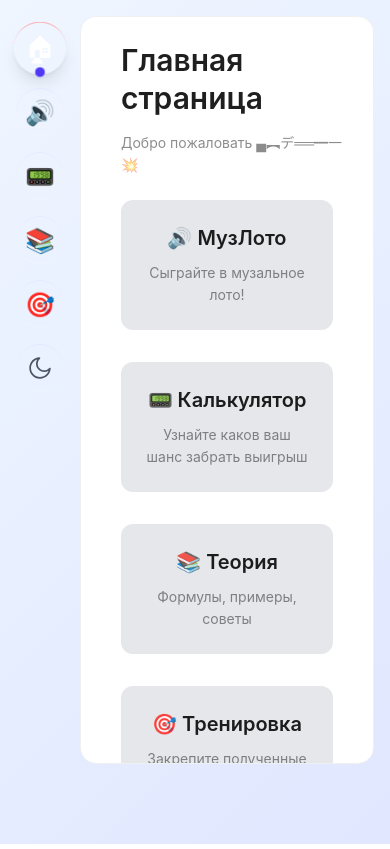
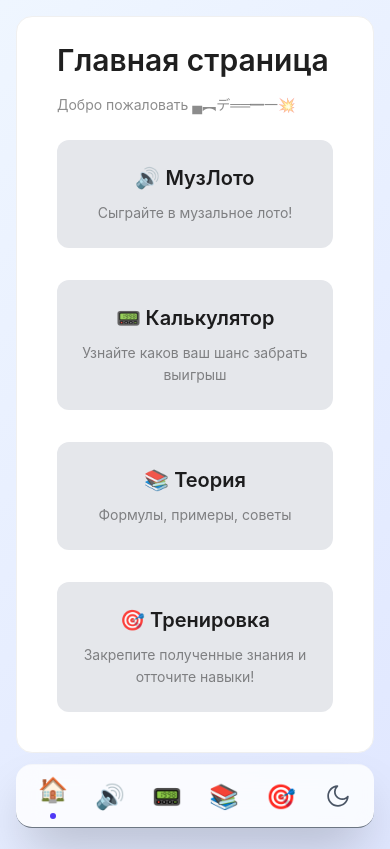
Before and after one commit to PilaFFF/Helpoker, a React (Vite) app: page / in a window 390 px wide. Built offline with nearby package versions, Linux system fonts and the light colour scheme.

Commit message:
добавил адаптивное меню, под мобилу. доработал лендинг

```diff
--- /dev/null
+++ b/src/shared/ui/CardPickerGrid.tsx
@@ -0,0 +1,43 @@
+import { Tooltip } from 'antd'
+import { PlayingCard } from '@/shared/ui'
+import { ranks, suits } from '@/shared/lib/poker/types'
+import type { Card } from '@/shared/lib/poker/types'
+import type { FC } from 'react'
+
+interface CardPickerGridProps {
+	isDark: boolean
+	selectedSet: Set<string>
+	onPick: (card: Card) => void
+}
+
+export const CardPickerGrid: FC<CardPickerGridProps> = ({ isDark, selectedSet, onPick }) => {
+	return (
+		<div className="grid grid-cols-4 gap-4">
+			{suits.map((suit) => (
+				<div key={suit} className="flex flex-col items-center">
+					<div className="flex flex-wrap justify-center gap-2">
+						{ranks.map((rank) => {
+							const card: Card = { rank, suit }
+							const key = `${rank}${suit}`
+							const disabled = selectedSet.has(key)
+
+							return (
+								<Tooltip key={key} title={disabled ? 'Уже выбрана' : 'Добавить'}>
+									<span>
+										<PlayingCard
+											card={card}
+											variant="small"
+											disabled={disabled}
+											isDark={isDark}
+											onClick={() => onPick(card)}
+										/>
+									</span>
+								</Tooltip>
+							)
+						})}
+					</div>
+				</div>
+			))}
+		</div>
+	)
+}
--- a/src/shared/ui/MainLayout.tsx
+++ b/src/shared/ui/MainLayout.tsx
@@ -3,8 +3,10 @@ import { SunOutlined, MoonOutlined } from '@ant-design/icons'
 import { observer } from 'mobx-react-lite'
 import { motion } from 'framer-motion'
 import { MenuCircles } from '@/shared/ui/MenuCircles'
+
 import { themeStore } from '@/shared/lib/theme'
 import { Card } from 'antd'
+import { MobileBottomMenu } from './MobileBottomMenu'
 
 interface MainLayoutProps {
 	children: ReactNode
@@ -16,7 +18,7 @@ export const MainLayout: FC<MainLayoutProps> = observer(({ children, title }) =>
 	const isDark = themeStore.isDark
 
 	const menuItems = [
-		{ to: '/', icon: <span>🏠︎</span>, label: 'На главную' },
+		{ to: '/', icon: <span>🏠</span>, label: 'На главную' },
 		{ to: '/musloto', icon: <span>🔊</span>, label: 'МузЛото' },
 		{ to: '/calculator', icon: <span>📟</span>, label: 'Калькулятор' },
 		{ to: '/theory', icon: <span>📚</span>, label: 'Теория' },
@@ -34,24 +36,26 @@ export const MainLayout: FC<MainLayoutProps> = observer(({ children, title }) =>
 			animate={{
 				opacity: [0, 1],
 				y: [20, 0],
-				transition: { ease: ['easeInOut'], duration: 0.5, when: 'beforeChildren', staggerChildren: 0.2 },
+				transition: { ease: 'easeInOut', duration: 0.5 },
 			}}
-			className="min-h-screen p-4"
+			className="min-h-screen p-4 pb-24" // pb-24 чтобы контент не перекрывался мобильным меню
 			style={{
 				background: isDark ? '#131314' : 'linear-gradient(135deg, #eff6ff 0%, #e0e7ff 100%)',
 			}}
 		>
 			<div className="max-w-7xl mx-auto">
 				<div className="flex gap-4">
+					{/* Десктопное боковое меню */}
 					<motion.div
-						className="sticky top-6 self-start flex-shrink-0"
-						animate={{ scale: [0.95, 1], opacity: [0, 1], transition: { ease: ['easeInOut'], duration: 0.6 } }}
+						className="sticky top-6 self-start flex-shrink-0 hidden md:block"
+						animate={{ scale: [0.95, 1], opacity: [0, 1], transition: { duration: 0.6 } }}
 					>
 						<MenuCircles items={menuItems} />
 					</motion.div>
 
+					{/* Контент */}
 					<div className="flex-1 min-w-0">
-						<div className={`${isDark ? ' text-gray-100' : ' text-gray-900'}`}>
+						<div className={isDark ? 'text-gray-100' : 'text-gray-900'}>
 							{title && (
 								<h1 className={`text-3xl font-bold mb-6 ${isDark ? 'text-gray-100' : 'text-gray-900'}`}>{title}</h1>
 							)}
@@ -60,6 +64,9 @@ export const MainLayout: FC<MainLayoutProps> = observer(({ children, title }) =>
 					</div>
 				</div>
 			</div>
+
+			{/* Мобильное нижнее меню */}
+			<MobileBottomMenu items={menuItems} />
 		</motion.div>
 	)
 })
--- a/src/shared/ui/MenuCircles.tsx
+++ b/src/shared/ui/MenuCircles.tsx
@@ -30,29 +30,25 @@ export const MenuCircles: FC<MenuCirclesProps> = ({ items }) => {
 				return (
 					<Tooltip key={idx} title={item.label} placement="right">
 						<motion.button
-							key={idx}
 							onClick={() => (isRouteItem ? navigate({ to: item.to! }) : item.action?.())}
 							className={classNames(
-								'relative w-12 !h-12 flex rounded-full items-center justify-center text-2xl transition-all duration-200',
-								'hover:scale-105',
-
+								'relative w-12 h-12 flex items-center justify-center rounded-full text-2xl transition-all duration-200 hover:scale-105',
 								{
 									'text-white shadow-lg scale-110 border-t-[1.5px] border-t-red-300/70 border-b-[1px] border-b-red-100/30':
 										isActive,
-									'text-gray-600 hover:bg-[#8a8989] border-t-[1.5px] border-t-indigo-100/70 border-b-[1px] border-b-gray-50/30':
+									'text-gray-600 hover:bg-gray-300 border-t-[1.5px] border-t-indigo-100/70 border-b-[1px] border-b-gray-50/30':
 										!isActive,
 								},
 							)}
 							animate={{
 								y: [20, 0],
 								opacity: [0, 1],
-								transition: { ease: ['easeOut'], duration: 0.1, delay: idx * 0.2 },
+								transition: { duration: 0.1, delay: idx * 0.2 },
 							}}
 						>
 							{isActive ? (item.iconActive ?? item.icon) : item.icon}
-
 							{isActive && isRouteItem && (
-								<span className="absolute -bottom-1 border-[0.5px] border-gray-100/50 left-1/2 -translate-x-1/2 w-2.5 h-2.5 bg-indigo-600 rounded-full" />
+								<span className="absolute -bottom-1 left-1/2 -translate-x-1/2 w-2.5 h-2.5 bg-indigo-600 rounded-full" />
 							)}
 						</motion.button>
 					</Tooltip>
--- /dev/null
+++ b/src/shared/ui/MobileBottomMenu.tsx
@@ -0,0 +1,64 @@
+import { useLocation, useNavigate } from '@tanstack/react-router'
+import classNames from 'classnames'
+import { useEffect, useState, type FC } from 'react'
+
+interface MenuItem {
+	to?: string
+	icon?: React.ReactNode
+	label: string
+	action?: () => void
+	isActive?: boolean
+}
+
+interface MobileBottomMenuProps {
+	items: MenuItem[]
+}
+
+export const MobileBottomMenu: FC<MobileBottomMenuProps> = ({ items }) => {
+	const location = useLocation()
+	const navigate = useNavigate()
+	const [visible, setVisible] = useState(true)
+
+	useEffect(() => {
+		let lastScroll = window.scrollY
+
+		const handleScroll = () => {
+			const currentScroll = window.scrollY
+			setVisible(currentScroll < lastScroll || currentScroll < 100)
+			lastScroll = currentScroll
+		}
+
+		window.addEventListener('scroll', handleScroll)
+		return () => window.removeEventListener('scroll', handleScroll)
+	}, [])
+
+	return (
+		<div
+			className={classNames(
+				'fixed bottom-4 left-4 right-4 z-50 transition-all duration-300 md:hidden',
+				visible ? 'translate-y-0 opacity-100' : 'translate-y-full opacity-0',
+			)}
+		>
+			<div className="flex justify-around border-t-[1px] border-t-gray-200/30 border-b-[0.5px] border-b-gray-600/80 items-center bg-white/80 dark:bg-gray-900/80 backdrop-blur-md rounded-2xl px-2 shadow-2xl">
+				{items.map((item, idx) => {
+					const isRouteItem = Boolean(item.to)
+					const isActive = isRouteItem ? location.pathname === item.to : Boolean(item.isActive)
+
+					return (
+						<button
+							key={idx}
+							onClick={() => (isRouteItem ? navigate({ to: item.to! }) : item.action?.())}
+							className={classNames(
+								'flex flex-col items-center gap-1 min-w-12 py-2',
+								isActive ? 'text-indigo-600 dark:text-indigo-400' : 'text-gray-600 dark:text-gray-400',
+							)}
+						>
+							<div className="text-2xl">{item.icon}</div>
+							{isActive && <div className="w-1.5 h-1.5 bg-indigo-600 rounded-full mt-1" />}
+						</button>
+					)
+				})}
+			</div>
+		</div>
+	)
+}
--- a/src/shared/ui/index.ts
+++ b/src/shared/ui/index.ts
@@ -6,3 +6,5 @@ export { UserOutlined, LockOutlined, LoginOutlined, LogoutOutlined, ExclamationC
 export { MenuCircles } from './MenuCircles'
 export { MainLayout } from './MainLayout'
 export { PlayingCard } from './PlayingCard'
+export { MobileBottomMenu } from './MobileBottomMenu'
+export { CardPickerGrid } from './CardPickerGrid'
--- a/src/widgets/TheoryPage/ui/components/Step2Card.tsx
+++ b/src/widgets/TheoryPage/ui/components/Step2Card.tsx
@@ -34,17 +34,17 @@ export const Step2Card = observer(() => {
 					<strong>Ривер</strong> - 5-я карта (индекс 4)
 				</li>
 			</ul>
-			<div className="flex gap-3 my-4">
+			<div className="flex gap-3 my-4 flex-wrap">
 				{exampleBoard.map((card, i) =>
 					card ? (
 						<div key={`board-${i}`} className="flex flex-col items-center">
-							<PlayingCard card={card} variant="large" />
+							<PlayingCard card={card} variant="small" />
 							<span className="text-xs mt-1 text-gray-500">{i < 3 ? 'Флоп' : i === 3 ? 'Тёрн' : 'Ривер'}</span>
 						</div>
 					) : (
 						<div
 							key={`board-empty-${i}`}
-							className="w-20 h-28 rounded-xl border border-gray-300 bg-gray-200 flex items-center justify-center text-gray-400"
+							className="w-12 h-16 rounded-xl border border-gray-300 bg-gray-200 flex items-center justify-center text-gray-400"
 						>
 							{i < 3 ? 'Флоп' : i === 3 ? 'Тёрн' : 'Ривер'}
 						</div>
--- /dev/null
+++ b/src/widgets/TheoryPage/ui/components/Step3Card.tsx
@@ -0,0 +1,29 @@
+import { Card as AntCard, Typography, Space } from 'antd'
+
+export const Step3Card = () => {
+	return (
+		<AntCard
+			style={{
+				background: '#131314',
+			}}
+		>
+			<Typography.Title level={3}>Шаг 3: Настройка параметров расчета</Typography.Title>
+			<Space direction="vertical" className="w-full">
+				<div>
+					<Typography.Title level={4}>Количество сэмплов</Typography.Title>
+					<Typography.Paragraph>
+						Чем больше сэмплов, тем точнее расчет, но дольше выполнение. Рекомендуется использовать 5000-10000 сэмплов
+						для баланса между точностью и скоростью.
+					</Typography.Paragraph>
+				</div>
+				<div>
+					<Typography.Title level={4}>Эквити для комбинации</Typography.Title>
+					<Typography.Paragraph>
+						Вы можете выбрать конкретную комбинацию для расчета эквити. Например, если вы хотите узнать шансы собрать
+						флеш, выберите "Флеш" из списка. По умолчанию рассчитывается эквити для всех комбинаций.
+					</Typography.Paragraph>
+				</div>
+			</Space>
+		</AntCard>
+	)
+}
```
Also changed, not shown: src/widgets/CalculatorPage/ui/CalculatorPage.tsx (+6 -6 lines).
